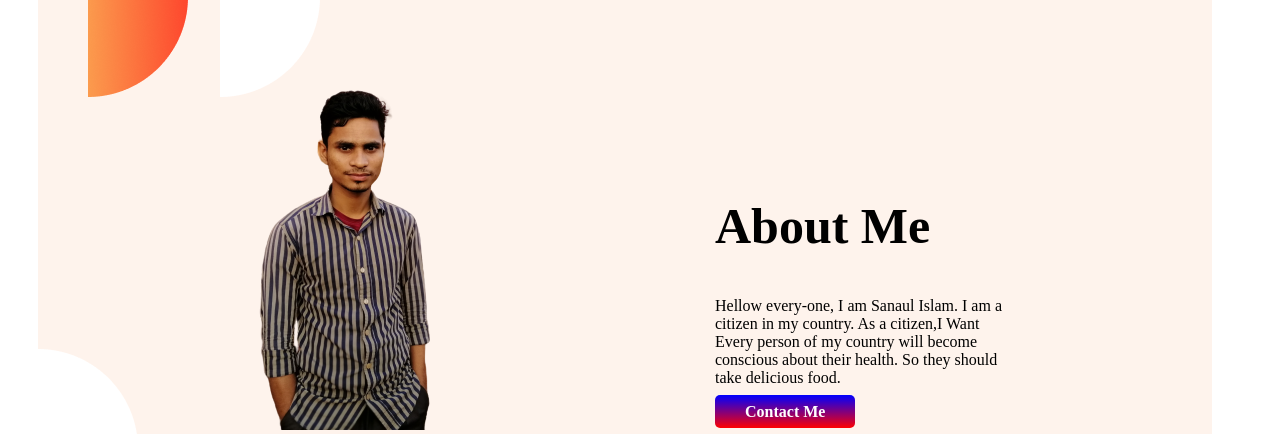
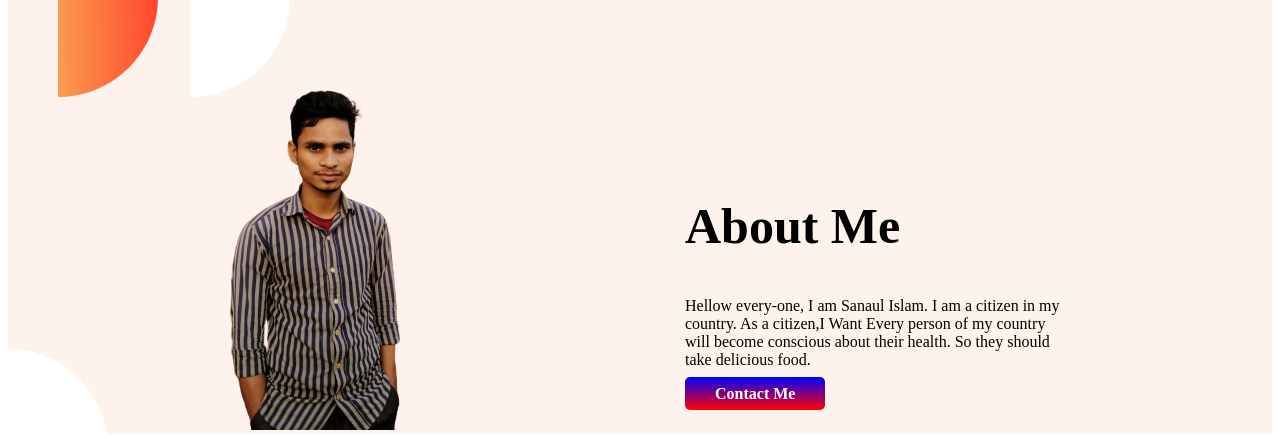
Before and after one commit to sanaul01/food-network-repo, a plain HTML site: page index.html in a window 1280 px wide. Shown: the part 395-834 px from the top of the page. Drawn offline with Linux system fonts and the light colour scheme.

Commit message:
margin added

```diff
--- a/style.css
+++ b/style.css
@@ -8,8 +8,7 @@ h1{
 }
 .second-banner{
     display: flex;
-    margin-left: 30px;
-    margin-right: 60px;
+    margin: 0;
     background-image:url(images/7.png)
 }
 .first-collum{
```
